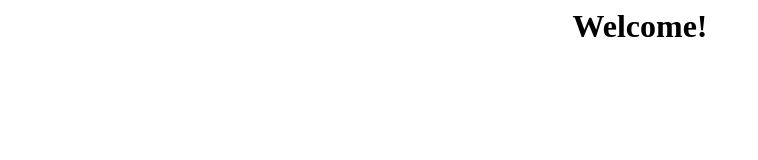
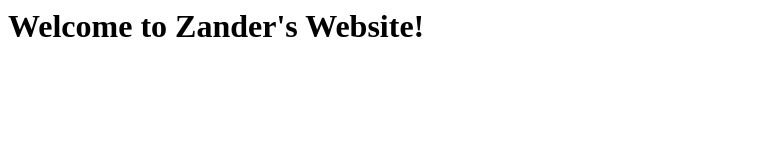
Before and after one commit to ZanderPlayzTaken/zanderplayztaken.github.io, a plain HTML site: page index.html in a window 1280 px wide. Shown: the whole page, without its empty margins (0-758 px from the left). Drawn offline with Linux system fonts and the light colour scheme.

Commit message:
Update index.html

```diff
--- a/index.html
+++ b/index.html
@@ -1 +1 @@
-<h1><center>Welcome!</center></h1>
+<h1>Welcome to Zander's Website!</h1>
```
